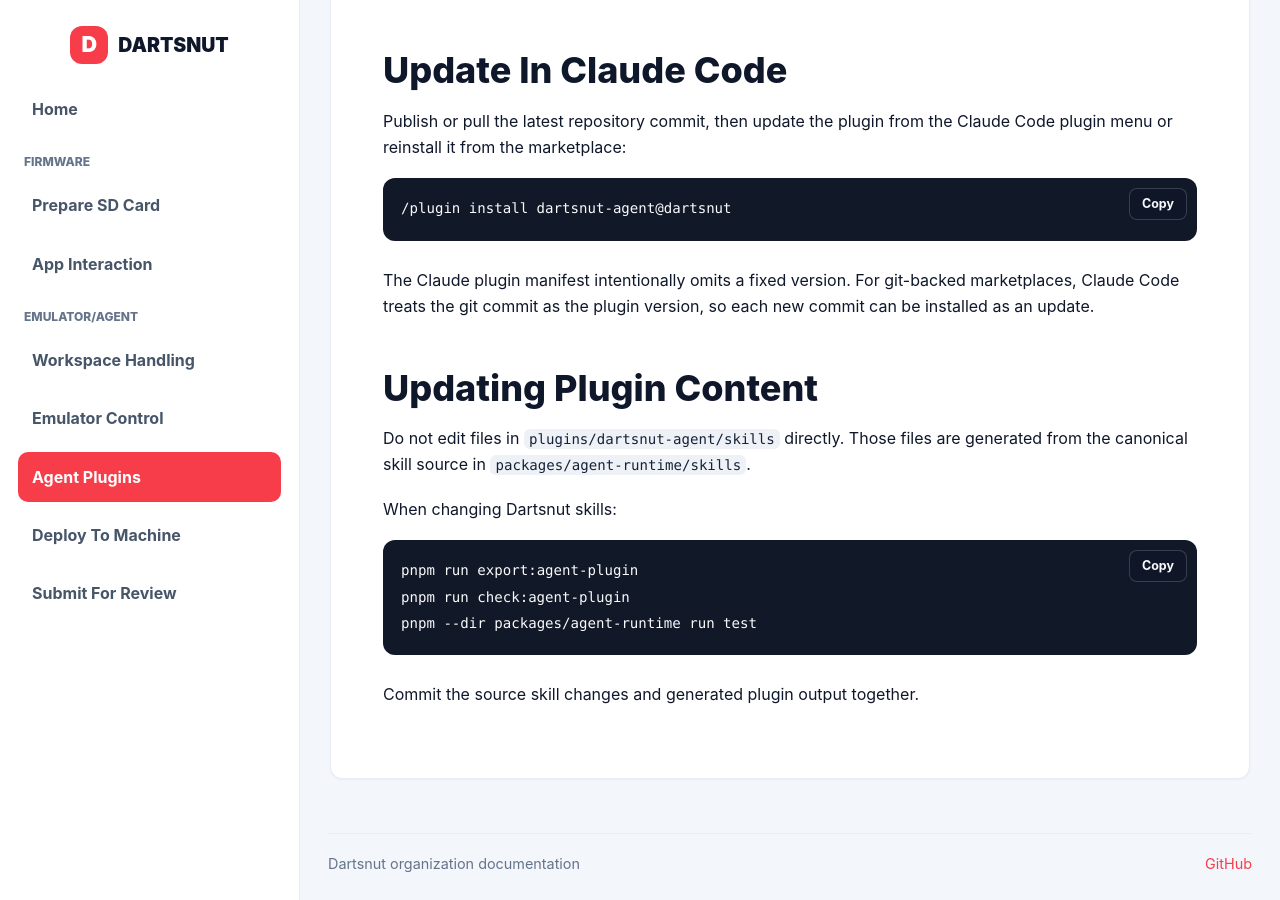
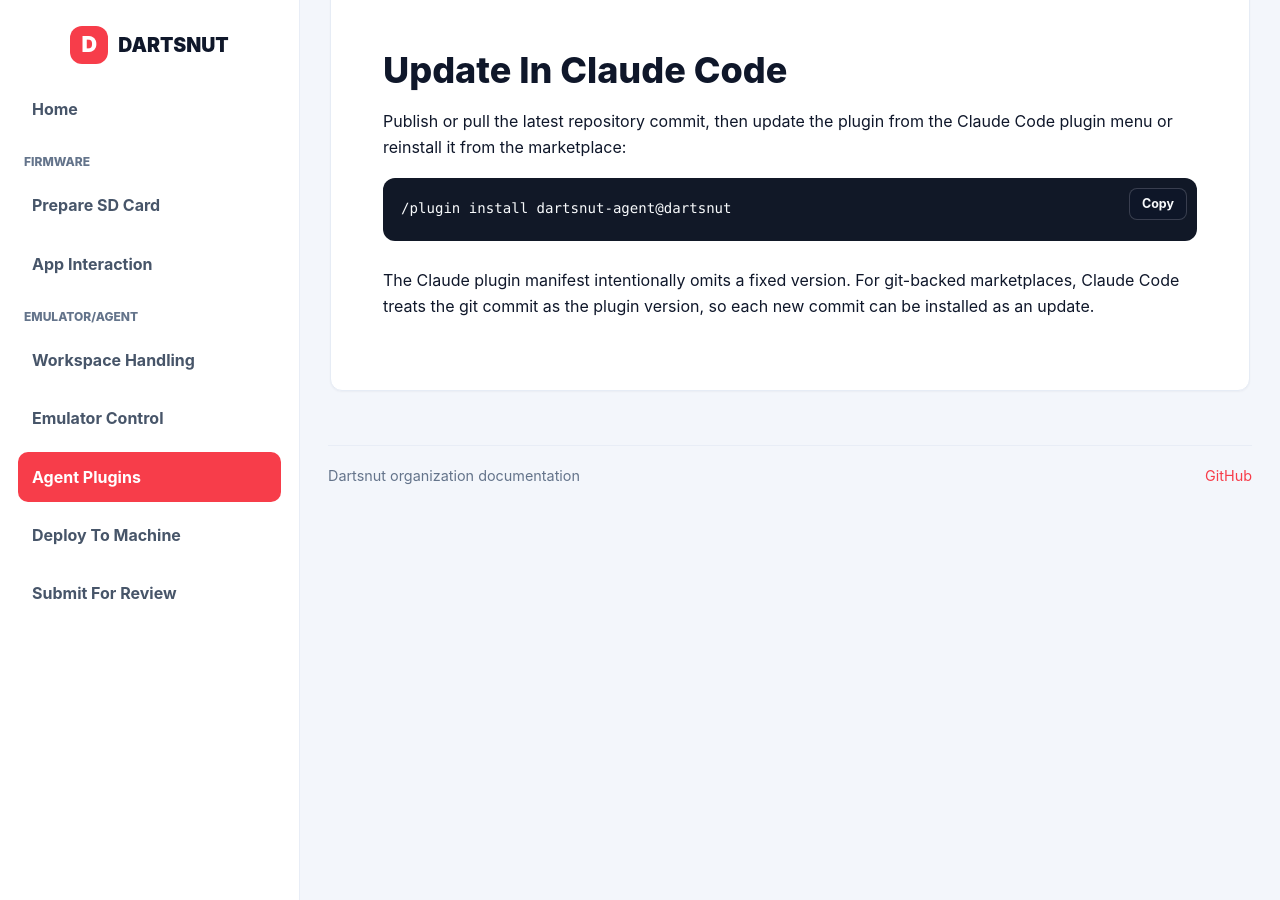
Before and after one commit to Dartsnut/docs, a Jekyll site: the page built from emulator-agent/agent-plugins.md, in a window 1280 px wide and 900 px high, scrolled down 2577 px. Built offline with Jekyll 4.4.1, drawn with Linux system fonts in a browser that asks for light colours.

Commit message:
Remove plugin content update docs

````diff
--- a/emulator-agent/agent-plugins.md
+++ b/emulator-agent/agent-plugins.md
@@ -123,20 +123,5 @@ The Claude plugin manifest intentionally omits a fixed version. For git-backed
 marketplaces, Claude Code treats the git commit as the plugin version, so each
 new commit can be installed as an update.
 
-## Updating Plugin Content
-
-Do not edit files in `plugins/dartsnut-agent/skills` directly. Those files are
-generated from the canonical skill source in `packages/agent-runtime/skills`.
-
-When changing Dartsnut skills:
-
-```bash
-pnpm run export:agent-plugin
-pnpm run check:agent-plugin
-pnpm --dir packages/agent-runtime run test
-```
-
-Commit the source skill changes and generated plugin output together.
-
 </article>
 </div>
````
